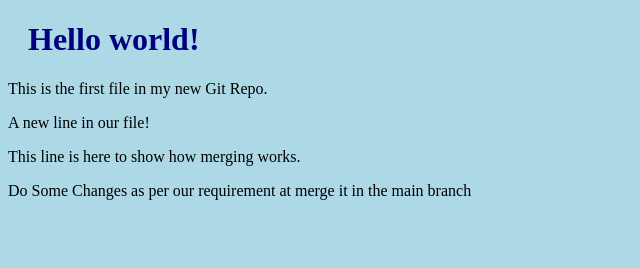
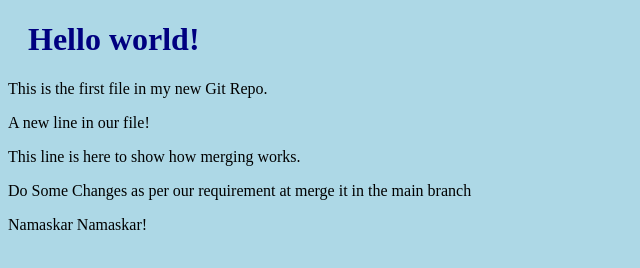
Before and after one commit to BhardwajSourabh/w, a plain HTML site: page index.html in a window 1280 px wide. Shown: the whole page, without its empty margins (0-640 px from the left). Drawn offline with Linux system fonts and the light colour scheme.

Commit message:
Updated index.html Namaskar!

```diff
--- a/index.html
+++ b/index.html
@@ -12,6 +12,7 @@
 <p>This line is here to show how merging works.</p>
 
 <p>Do Some Changes as per our requirement at merge it in the main branch</p>
+<p>Namaskar Namaskar!</p>
 
 </body>
 </html>
```
